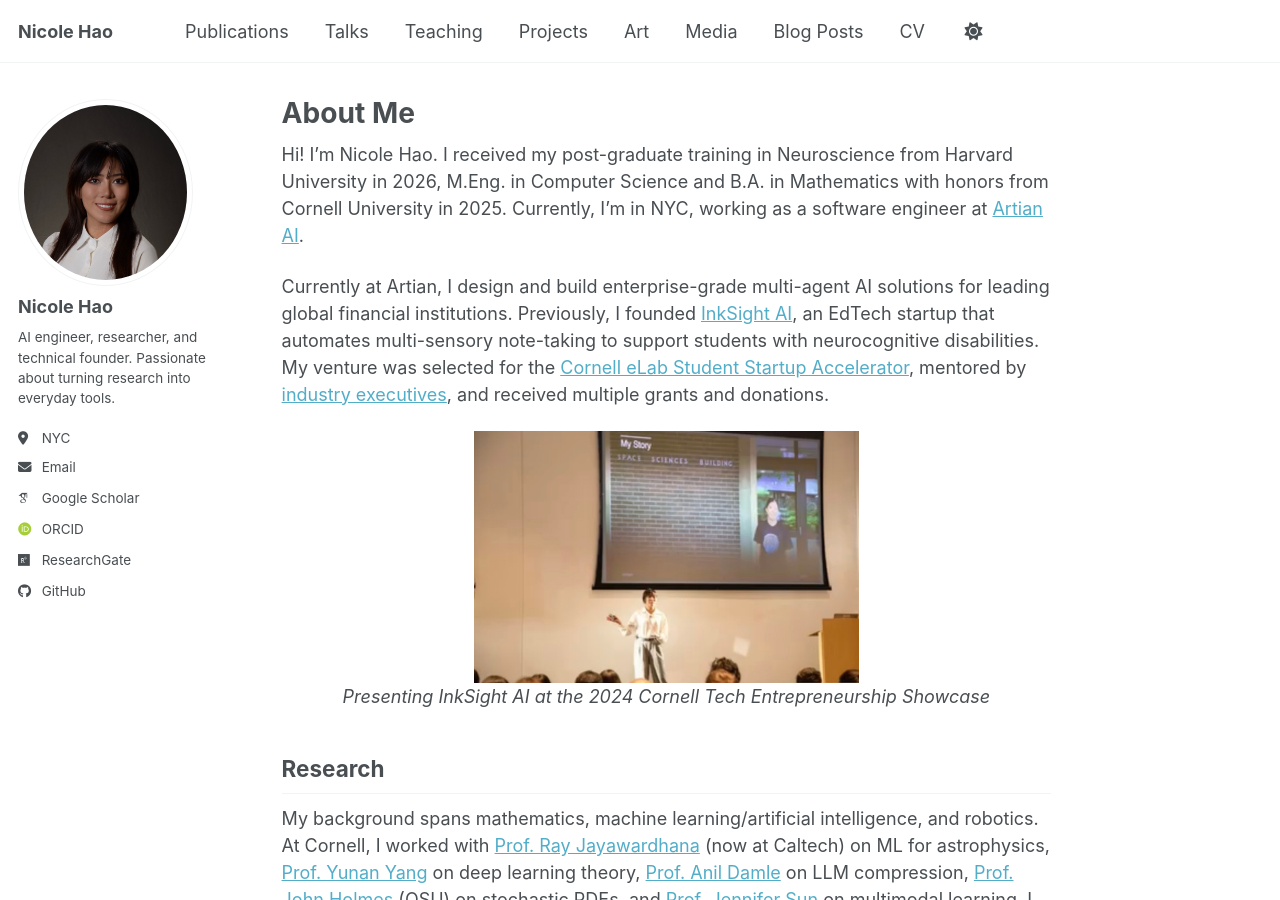
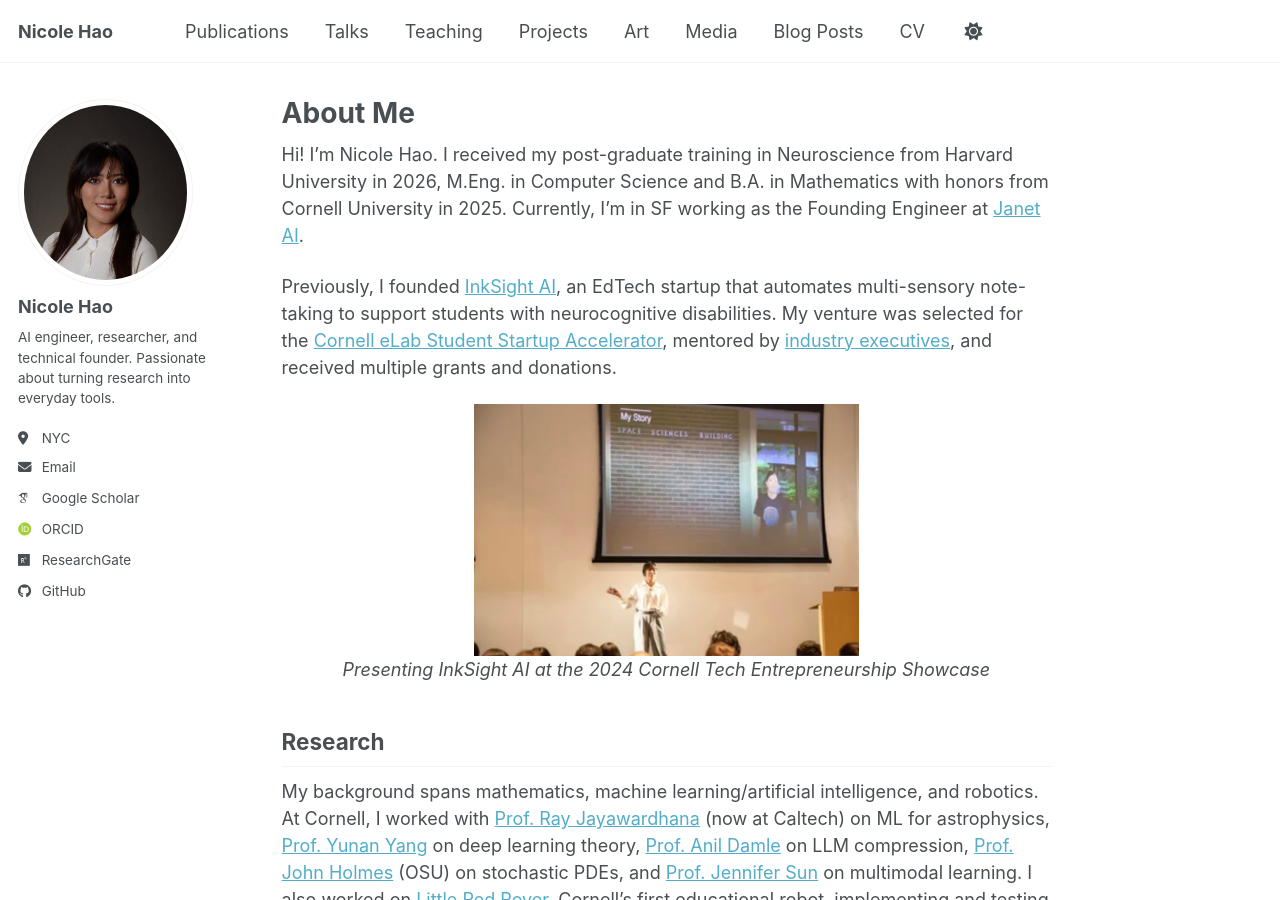
Before and after one commit to nicolehao34/nicolehao34.github.io, a Jekyll site: the page built from _pages/about.md, in a window 1280 px wide and 900 px high. Built offline with Jekyll 4.4.1, drawn with Linux system fonts in a browser that asks for light colours; some web fonts are replaced; a script bundle is joined from its source files by our own code; library files that are not in the unit come from our copies.

Commit message:
Update current position and location in About Me section

```diff
--- a/_pages/about.md
+++ b/_pages/about.md
@@ -6,10 +6,9 @@ redirect_from:
   - /about/
   - /about.html
 ---
-Hi! I’m Nicole Hao. I received my post-graduate training in Neuroscience from Harvard University in 2026, M.Eng. in Computer Science and B.A. in Mathematics with honors from Cornell University in 2025. Currently, I'm in NYC, working as a software engineer at [Artian AI](https://artian.ai).
+Hi! I’m Nicole Hao. I received my post-graduate training in Neuroscience from Harvard University in 2026, M.Eng. in Computer Science and B.A. in Mathematics with honors from Cornell University in 2025. Currently, I'm in SF working as the Founding Engineer at [Janet AI](https://www.janet.ai/).
 
-
-Currently at Artian, I design and build enterprise-grade multi-agent AI solutions for leading global financial institutions. Previously, I founded [InkSight AI](/portfolio/inksight-ai/), an EdTech startup that automates multi-sensory note-taking to support students with neurocognitive disabilities. My venture was selected for the [Cornell eLab Student Startup Accelerator](https://www.elabstartup.com/), mentored by [industry executives](/teaching/#mentorship-and-gratitude), and received multiple grants and donations.
+Previously, I founded [InkSight AI](/portfolio/inksight-ai/), an EdTech startup that automates multi-sensory note-taking to support students with neurocognitive disabilities. My venture was selected for the [Cornell eLab Student Startup Accelerator](https://www.elabstartup.com/), mentored by [industry executives](/teaching/#mentorship-and-gratitude), and received multiple grants and donations.
 
 <p align="center">
   <img src="/images/pitch.jpg" alt="Cornell Tech Entrepreneurship Showcase, InkSight: Empowering All Learners with AI" width="50%"><br>
```
